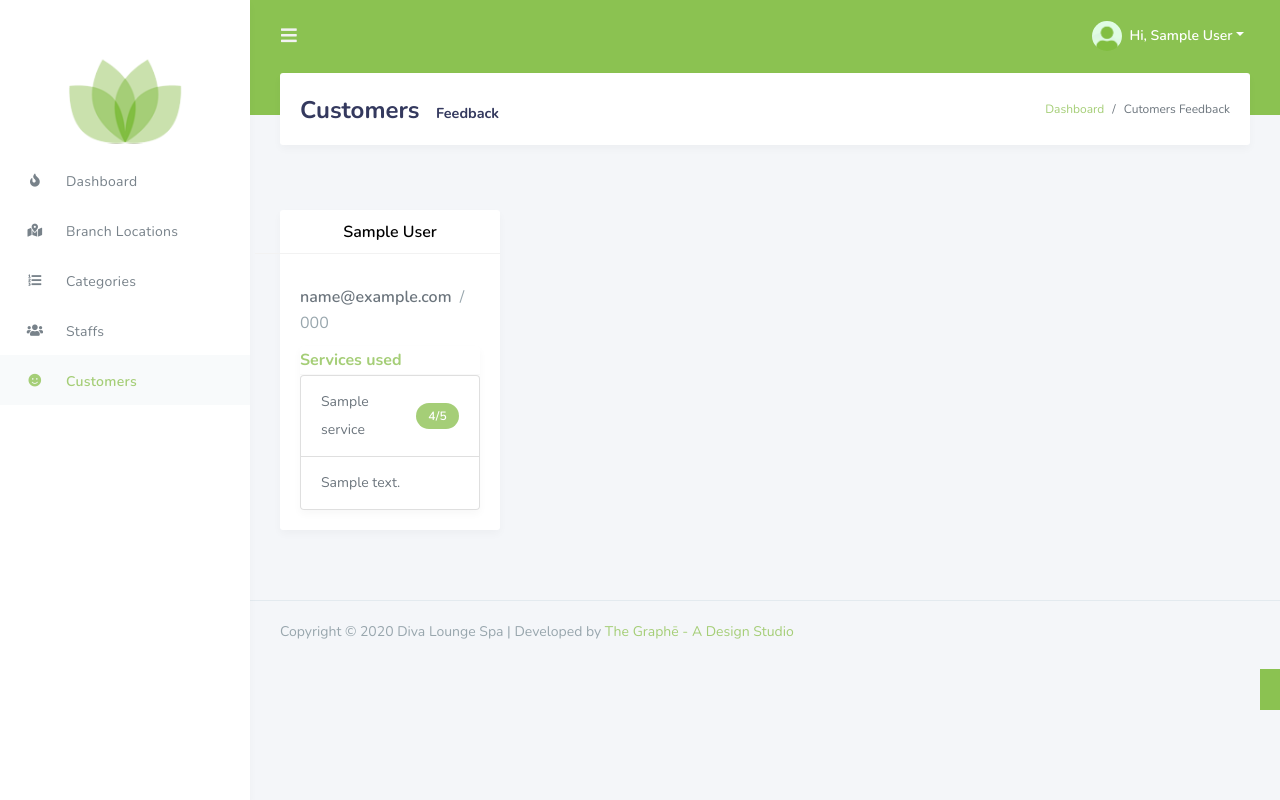
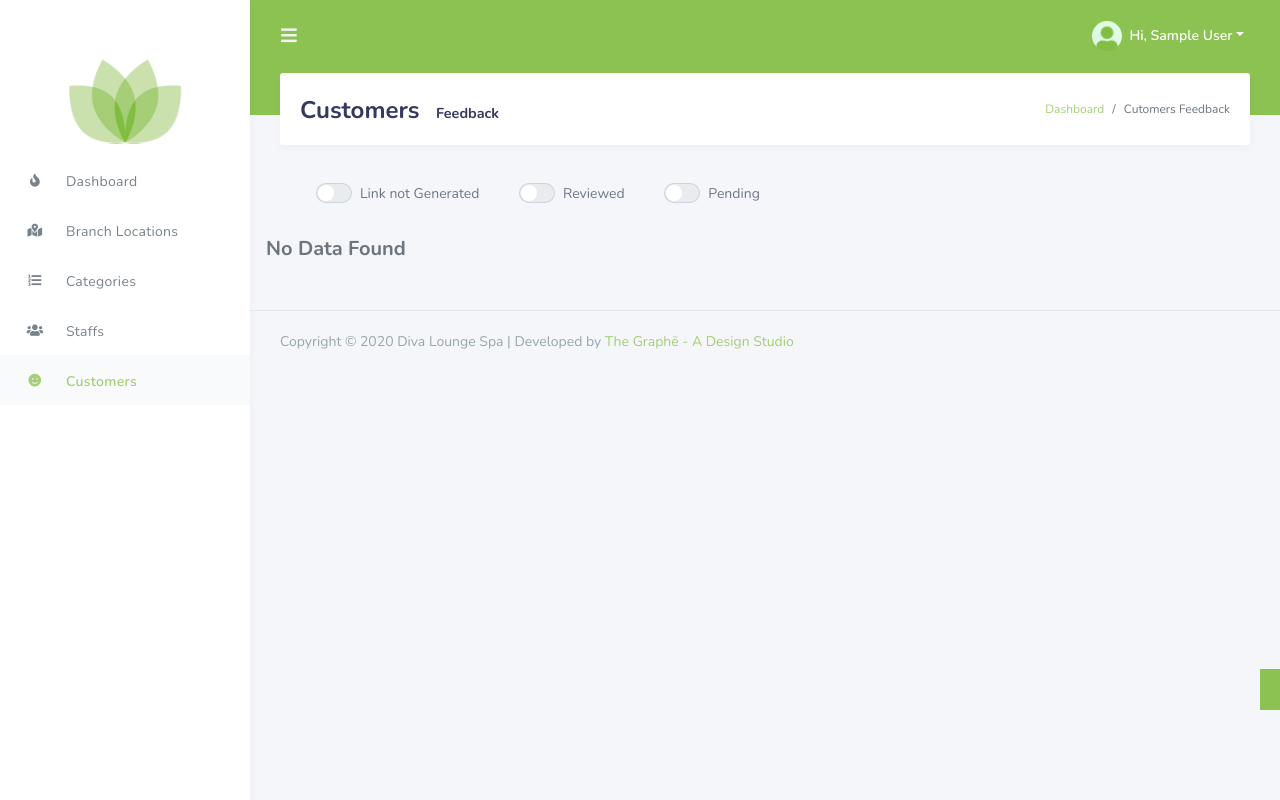
Before and after one commit to The-Graphe-A-Design-Studio/Salon, a PHP site: page /customers in a window 1280 px wide. Run offline with PHP 8.4, Linux system fonts and the light colour scheme; the visitor is signed in with stand-in values (Sample User, id 1); tables that the repository leaves empty or names only in its code hold one stand-in row (values such as "Sample post"); some libraries are stand-ins or nearby versions.

Commit message:
update on admin and branch customer pages

```diff
--- a/branch/customers.php
+++ b/branch/customers.php
@@ -277,6 +277,7 @@
                     {
                         alert(data);
                         button_content.removeClass("disabled btn-progress");
+                        $('#exampleModal').removeClass("show");
                         filter_data();
                     }
                 });
--- a/customers.php
+++ b/customers.php
@@ -29,7 +29,30 @@
                     </div>
                 </div>
                 <div class="section-body">
-                    <div class="row mt-sm-4">
+
+                    <div class="row">
+                        <div class="col-12 col-md-12">
+                            <div class="custom-switches-stacked mt-2" style="flex-direction: row">
+                                <label class="custom-switch">
+                                    <input type="radio" name="option" class="custom-switch-input common_selector nothing" value="0">
+                                    <span class="custom-switch-indicator"></span>
+                                    <span class="custom-switch-description">Link not Generated</span>
+                                </label>
+                                <label class="custom-switch">
+                                    <input type="radio" name="option" class="custom-switch-input common_selector active" value="1">
+                                    <span class="custom-switch-indicator"></span>
+                                    <span class="custom-switch-description">Reviewed</span>
+                                </label>
+                                <label class="custom-switch">
+                                    <input type="radio" name="option" class="custom-switch-input common_selector inactive" value="2">
+                                    <span class="custom-switch-indicator"></span>
+                                    <span class="custom-switch-description">Pending</span>
+                                </label>
+                            </div>
+                        </div>
+                    </div>
+
+                    <div class="row mt-sm-4 filter_data">
 
                         <?php
                             $customers = array();
@@ -43,52 +66,7 @@
                             {
                         ?>
 
-                        <div class="col-12 col-md-3 col-lg-3">
-                            <div class="card profile-widget">
-                                <div class="profile-widget-header">
-                                    <div class="profile-widget-items">
-                                        <div class="profile-widget-item">
-                                            <div class="profile-widget-item-value"><?php echo $customer['c_name']; ?></div>
-                                        </div>
-                                    </div>
-                                </div>
-                                <div class="profile-widget-description">
-                                    <div class="profile-widget-name">
-                                        <?php echo $customer['c_email']; ?>
-                                        <div class="text-muted d-inline font-weight-normal">
-                                            <div class="slash"></div>
-                                            <?php echo $customer['c_phone']; ?>
-                                        </div>
-                                    </div>
-                                    <div class="card" style="box-shadow: 0 !important; margin-bottom: 0 !important;">
-                                        <div class="card-header" style="padding: 0 !important; min-height: 20px !important;">
-                                            <h4>Services used</h4>
-                                        </div>
-                                        <div class="card-body" style="padding: 0 !important">
-                                            <ul class="list-group">
-                                                <?php
-                                                    $re = "select * from review_form where c_id = '".$customer['c_id']."'";
-                                                    $get_re = mysqli_query($link, $re);
-                                                    while($row_re = mysqli_fetch_array($get_re, MYSQLI_ASSOC))
-                                                    {
-                                                        $service = "select * from services where se_id = '".$row_re['se_id']."'";
-                                                        $get_service = mysqli_query($link, $service);
-                                                        $row_service = mysqli_fetch_array($get_service, MYSQLI_ASSOC);
-                                                ?>
-                                                    <li class="list-group-item d-flex justify-content-between align-items-center">
-                                                        <?php echo $row_service['se_name']; ?>
-                                                        <span class="badge badge-primary badge-pill"><?php echo $row_re['rating']; ?>/5</span>
-                                                    </li>
-                                                <?php } ?>
-                                                    <li class="list-group-item d-flex justify-content-between align-items-center">
-                                                        <?php echo $customer['c_comment']; ?>
-                                                    </li>
-                                            </ul>
-                                        </div>
-                                    </div>
-                                </div>
-                            </div>
-                        </div>
+
 
                         <?php
                             }
@@ -108,6 +86,38 @@
     <script type="text/javascript">
         $(document).ready(function()
         {
+            filter_data();
+
+            function filter_data()
+            {
+                var action = 'fetch_data';
+                var active = get_filter('active');
+                var inactive = get_filter('inactive');
+                var nothing = get_filter('nothing');
+                $.ajax({
+                    url:"processing/curd_customer.php",
+                    method:"POST",
+                    data:{action:action, active:active, inactive:inactive, nothing:nothing},
+                    success:function(data){
+                        $('.filter_data').html(data);
+                    }
+                });
+            }
+
+            function get_filter(class_name)
+            {
+                var filter = [];
+                $('.'+class_name+':checked').each(function(){
+                    filter.push($(this).val());
+                });
+                return filter;
+            }
+
+            $('.common_selector').on('keyup change',function(){
+                filter_data();
+            });
+
+
             $(".customers").addClass("active");
         });
     </script>
--- /dev/null
+++ b/processing/curd_customer.php
@@ -0,0 +1,109 @@
+<?php
+
+    include('../dbcon.php');
+
+    $connect = new PDO("mysql:host=$hostName; dbname=$dbName", $userName, $password);
+
+    if(isset($_POST["action"]))
+    {
+        $query = "SELECT * FROM customers where reg = '1'";
+
+        if(isset($_POST["active"]))
+        {
+            $query .= " AND c_status = '1'";
+        }
+
+        if(isset($_POST["inactive"]))
+        {
+            $query .= " AND c_status = '2'";
+        }
+
+        if(isset($_POST["nothing"]))
+        {
+            $query .= " AND c_status = '0'";
+        }
+
+        $query .= " order by c_id desc";
+
+        $statement = $connect->prepare($query);
+        $statement->execute();
+        $result = $statement->fetchAll();
+        $total_row = $statement->rowCount();
+
+        $output = '';
+
+        if($total_row > 0)
+        {
+            foreach($result as $row)
+            {
+                $output .=
+                '
+                    <div class="col-12 col-md-3 col-lg-3">
+                        <div class="card profile-widget">
+                            <div class="profile-widget-header">
+                                <div class="profile-widget-items">
+                                    <div class="profile-widget-item">
+                                        <div class="profile-widget-item-value">'.$row['c_name'].'</div>
+                                    </div>
+                                </div>
+                            </div>
+                            <div class="profile-widget-description">
+                                <div class="profile-widget-name">
+                                    '.$row['c_email'].'
+                                    <div class="text-muted d-inline font-weight-normal">
+                                        <div class="slash"></div>
+                                        '.$row['c_phone'].'
+                                    </div>
+                                </div>
+                                <div class="card" style="box-shadow: 0 !important; margin-bottom: 0 !important;">
+                                    <div class="card-header" style="padding: 0 !important; min-height: 20px !important;">
+                                        <h4>Services used</h4>
+                                    </div>
+                                    <div class="card-body" style="padding: 0 !important">
+                                        <ul class="list-group">
+                ';
+
+                                            $re = "select * from review_form where c_id = '".$row['c_id']."'";
+                                            $get_re = mysqli_query($link, $re);
+                                            while($row_re = mysqli_fetch_array($get_re, MYSQLI_ASSOC))
+                                            {
+                                                $service = "select * from services where se_id = '".$row_re['se_id']."'";
+                                                $get_service = mysqli_query($link, $service);
+                                                $row_service = mysqli_fetch_array($get_service, MYSQLI_ASSOC);
+                $output .=
+                '
+                                                <li class="list-group-item d-flex justify-content-between align-items-center">
+                                                    '.$row_service['se_name'].'
+                                                    <span class="badge badge-primary badge-pill">'.$row_re['rating'].'/5</span>
+                                                </li>
+                ';
+                                            }
+                $output .=
+                '
+                                                <li class="list-group-item d-flex justify-content-between align-items-center">
+                                                    '.$row['c_comment'].'
+                                                </li>
+                                        </ul>
+                                    </div>
+                                </div>
+                            </div>
+                        </div>
+                    </div>
+                ';
+            }
+        }
+        else
+        {
+            $output =
+            '
+            <tr>
+                <td colspan="8"><h5>No Data Found</h5></td>
+            </tr>
+            ';
+        }
+
+        echo $output;
+
+    }
+
+?>
```
Also changed, not shown: branch/processing/curd_customer.php (+4 -7 lines), index.php (+13 -2 lines).
